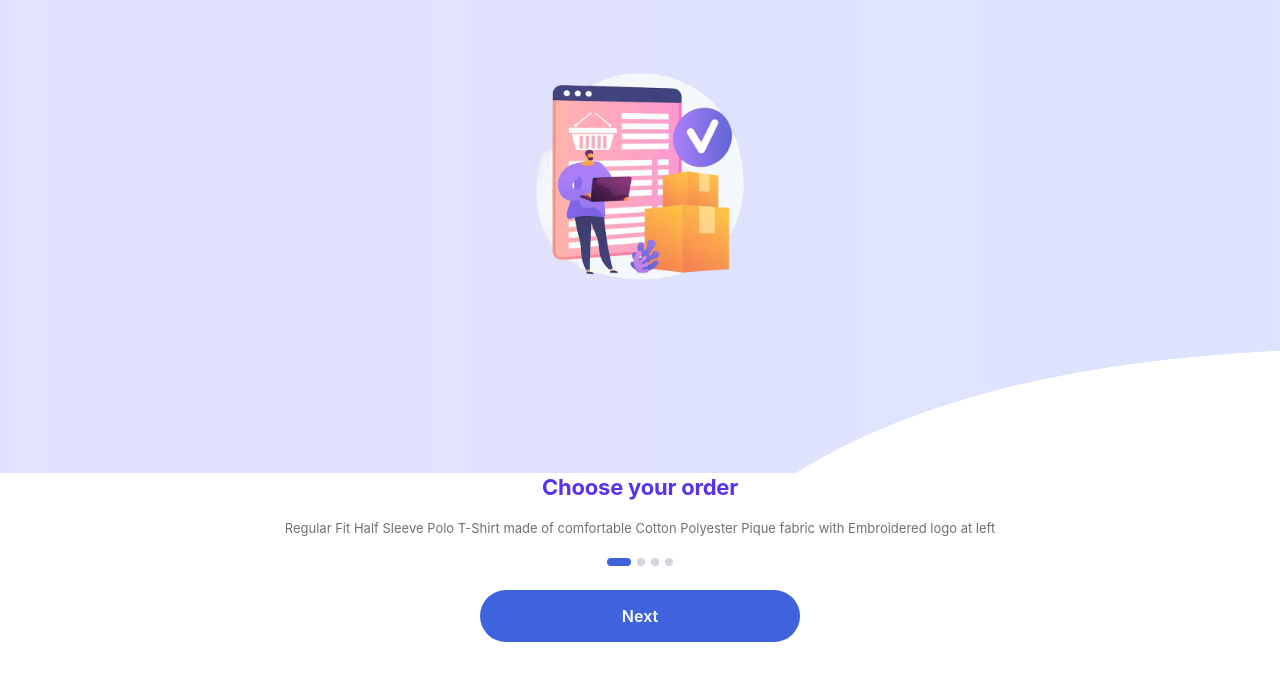
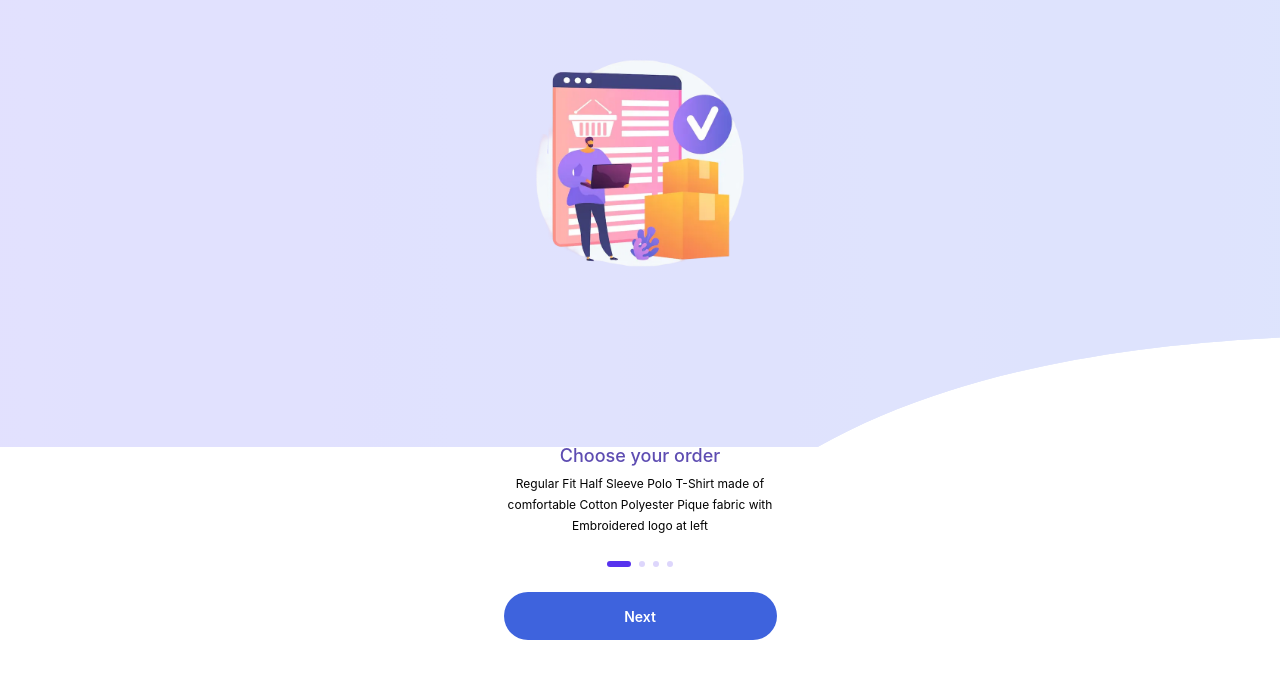
Before and after one commit to shreeram-kaudare-tc/student-kare, an Angular app in the folder student-kare-fe/: page /onboarding in a window 1280 px wide. Shown: the part 118-798 px from the top of the page. Built offline with nearby package versions, Linux system fonts and the light colour scheme.

Commit message:
fix onboarding page text size

```diff
--- a/student-kare-fe/src/app/pages/onboarding/onboarding.html
+++ b/student-kare-fe/src/app/pages/onboarding/onboarding.html
@@ -15,30 +15,30 @@
             </div>
 
             <!-- Bottom Content -->
-            <div class="flex flex-col items-center px-8 pb-10 gap-4">
+            <div class="w-[273px] mx-auto flex flex-col items-center gap-[25px] pb-[42px] z-10">
 
-                <!-- Title -->
-                <h2 class="text-xl sm:text-[22px] font-bold leading-[130%] text-[#5732EE] text-center tracking-[-0.01em]">
-                    {{ slide.title }}
-                </h2>
-
-                <!-- Description -->
-                <p class="text-[13px] leading-5 text-[#6C7278] text-center font-normal px-2">
-                    {{ slide.description }}
-                </p>
+                <!-- Text Block -->
+                <div class="flex flex-col items-center gap-[8px] w-full text-center">
+                    <h2 class="text-[18px] font-medium text-[#5E4DB2] leading-none">
+                        {{ slide.title }}
+                    </h2>
+                    <p class="text-[12px] font-normal leading-[21px] text-[#000000]">
+                        {{ slide.description }}
+                    </p>
+                </div>
 
                 <!-- Dot Indicators -->
-                <div class="flex items-center gap-[6px] mt-1">
+                <div class="flex items-center gap-[8px]">
                     @for (dot of slides; track dot.title; let j = $index) {
                     <button (click)="goToSlide(j)" [class]="j === currentIndex
-                                        ? 'h-2 w-6 rounded-full bg-[#3E63DD] transition-all duration-300'
-                                        : 'h-2 w-2 rounded-full bg-[#D1D5DB] transition-all duration-300'">
+                                        ? 'h-[6px] w-[24px] rounded-full bg-[#5732EE] transition-all duration-300'
+                                        : 'h-[6px] w-[6px] rounded-full bg-[#5732EE]/20 transition-all duration-300'">
                     </button>
                     }
                 </div>
 
                 <!-- Next Button -->
-                <button (click)="next()" class="w-full max-w-[320px] h-[52px] rounded-full bg-[#3E63DD] text-white text-base font-semibold hover:bg-[#2d52cc] active:scale-95 transition-all duration-200 cursor-pointer mt-2">
+                <button (click)="next()" class="w-full h-[48px] rounded-full bg-[#3E63DD] text-white text-[14px] font-semibold hover:bg-[#2d52cc] active:scale-95 transition-all duration-200 cursor-pointer">
                     Next
                 </button>
 
```
